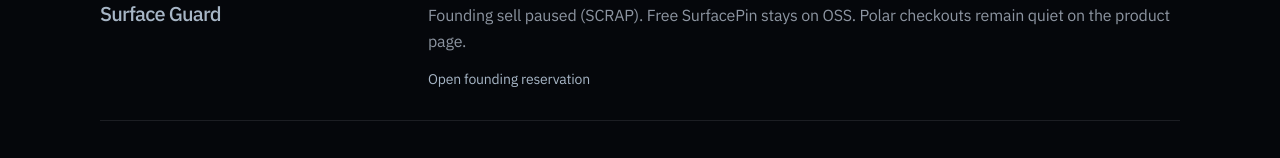
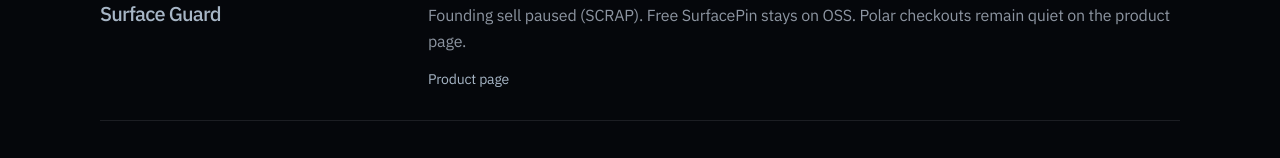
Before and after one commit to yellowgram/yellowgram-web, a Next.js app: page /future in a window 1280 px wide. Shown: the part 366-524 px from the top of the page. Built offline with nearby package versions, Linux system fonts and the light colour scheme.

Commit message:
copy(future): quiet Surface Guard CTA to Product page
Founding reservation sell pressure removed; SCRAP page stays linked.

```diff
--- a/src/app/future/page.tsx
+++ b/src/app/future/page.tsx
@@ -46,7 +46,7 @@
                   {item.href ? (
                     <p className="mt-3">
                       <Link className="text-link text-sm" href={item.href}>
-                        Open founding reservation
+                        Product page
                       </Link>
                     </p>
                   ) : null}
```
